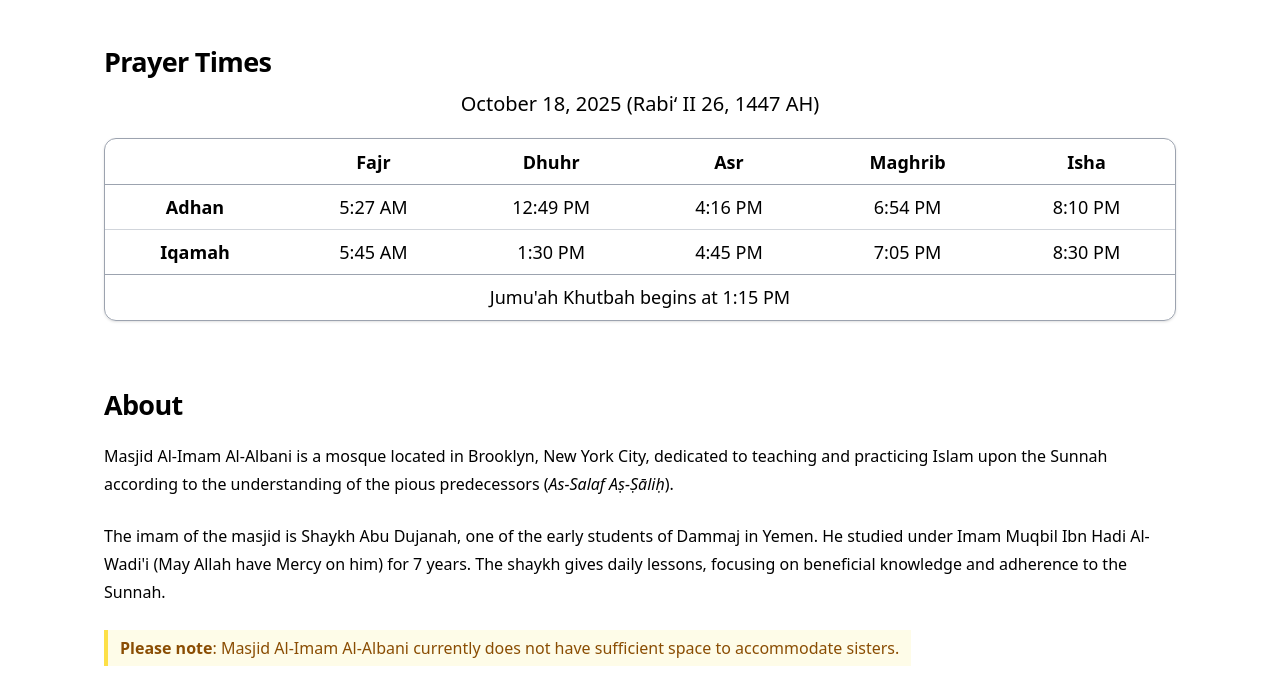
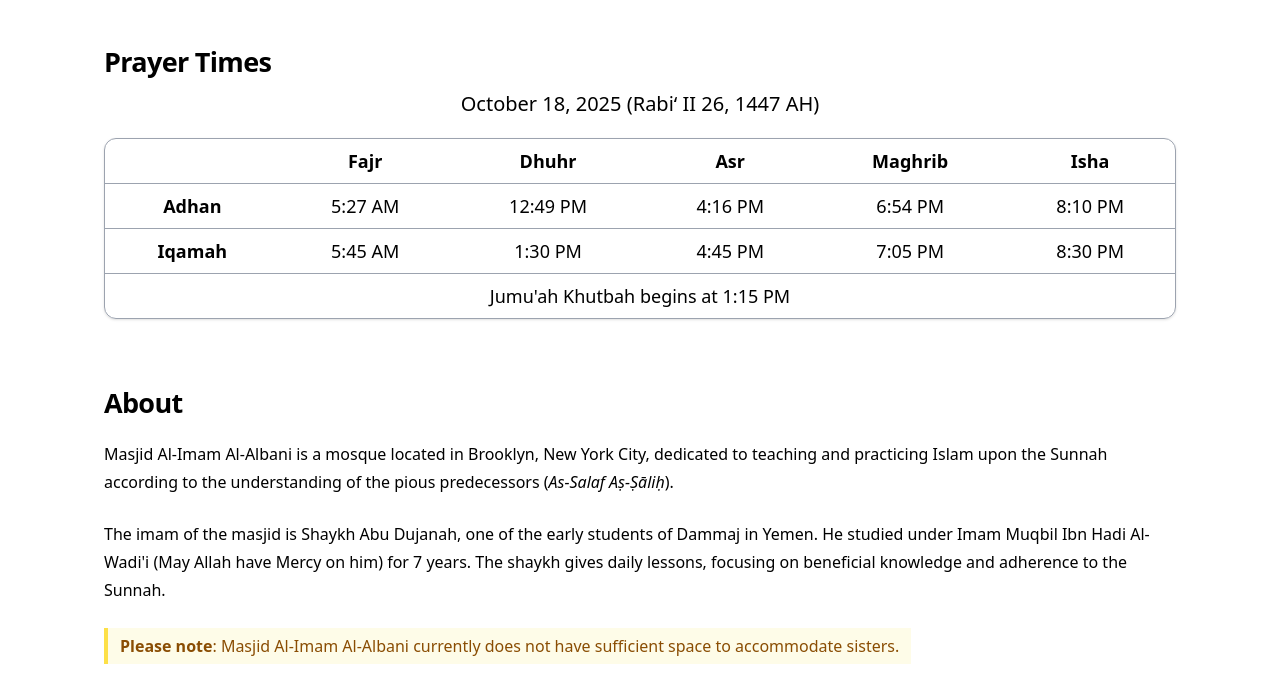
Before and after one commit to mhmh4/masjidalbani.com, a plain HTML site: page index.html in a window 1280 px wide. Shown: the part 113-800 px from the top of the page. Drawn offline with nearby package versions, Linux system fonts and the light colour scheme.

Commit message:
Update index.html

```diff
--- a/index.html
+++ b/index.html
@@ -64,16 +64,16 @@
           <span id="hijri-date"></span>
         </div>
 
-        <div class="mt-5 rounded-xl border border-gray-400 py-2 shadow">
-          <table class="text-base md:text-lg">
+        <div class="mt-5 rounded-xl border border-gray-400 shadow">
+          <table class="w-full table-auto text-base sm:text-lg">
             <thead>
               <tr class="border-b border-gray-400">
-                <th class="w-48 pb-2"></th>
-                <th class="w-48 pb-2">Fajr</th>
-                <th class="w-48 pb-2">Dhuhr</th>
-                <th class="w-48 pb-2">Asr</th>
-                <th class="w-48 pb-2">Maghrib</th>
-                <th class="w-48 pb-2">Isha</th>
+                <th class="py-2"></th>
+                <th class="py-2">Fajr</th>
+                <th class="py-2">Dhuhr</th>
+                <th class="py-2">Asr</th>
+                <th class="py-2">Maghrib</th>
+                <th class="py-2">Isha</th>
               </tr>
             </thead>
 
@@ -97,7 +97,7 @@
                 <th class="py-2 font-normal">8:10 PM</th>
               </tr>
 
-              <tr class="border-t border-gray-300">
+              <tr class="border-t border-gray-400">
                 <th class="">Iqamah</th>
 
                 <!-- Fajr iqamah time -->
@@ -116,7 +116,7 @@
                 <th class="py-2 font-normal">8:30 PM</th>
               </tr>
               <tr class="border-t border-gray-400">
-                <th colspan="6" class="pt-2 font-normal">
+                <th colspan="6" class="py-2 font-normal">
                   Jumu'ah Khutbah begins at 1:15 PM
                 </th>
               </tr>
```
